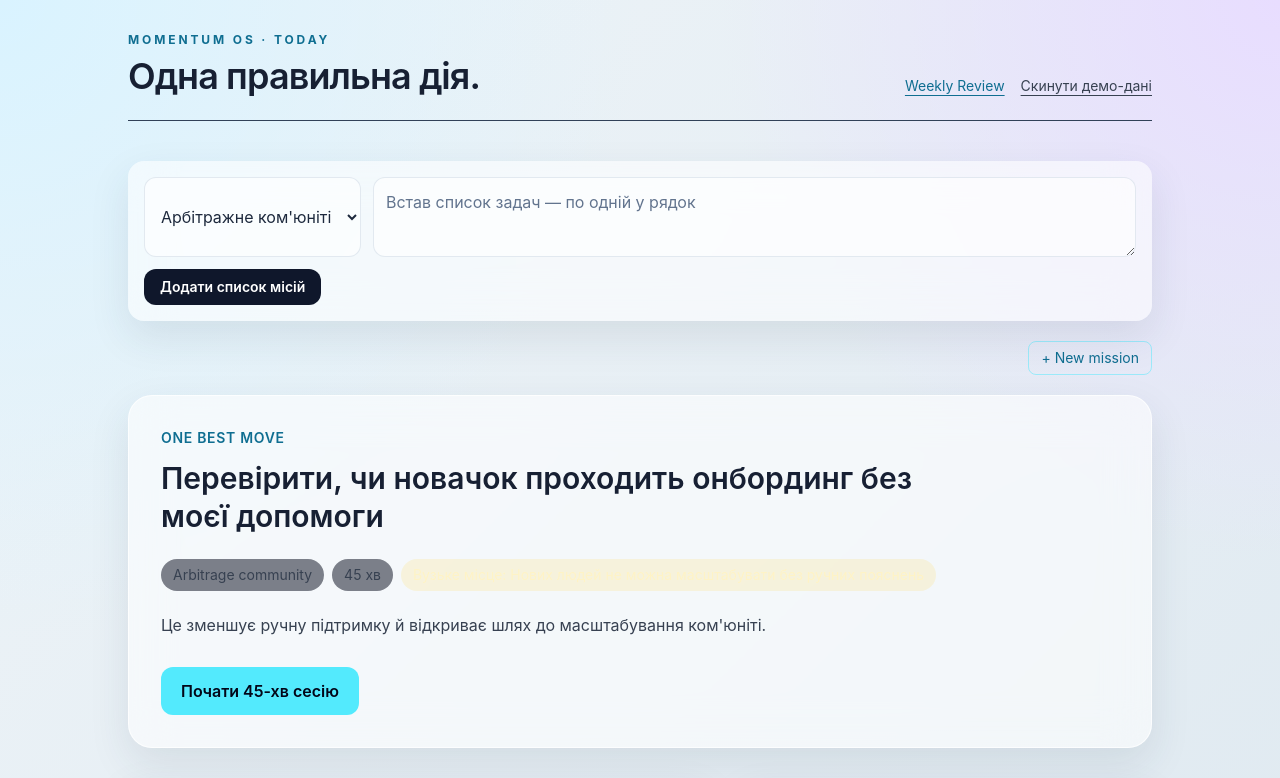
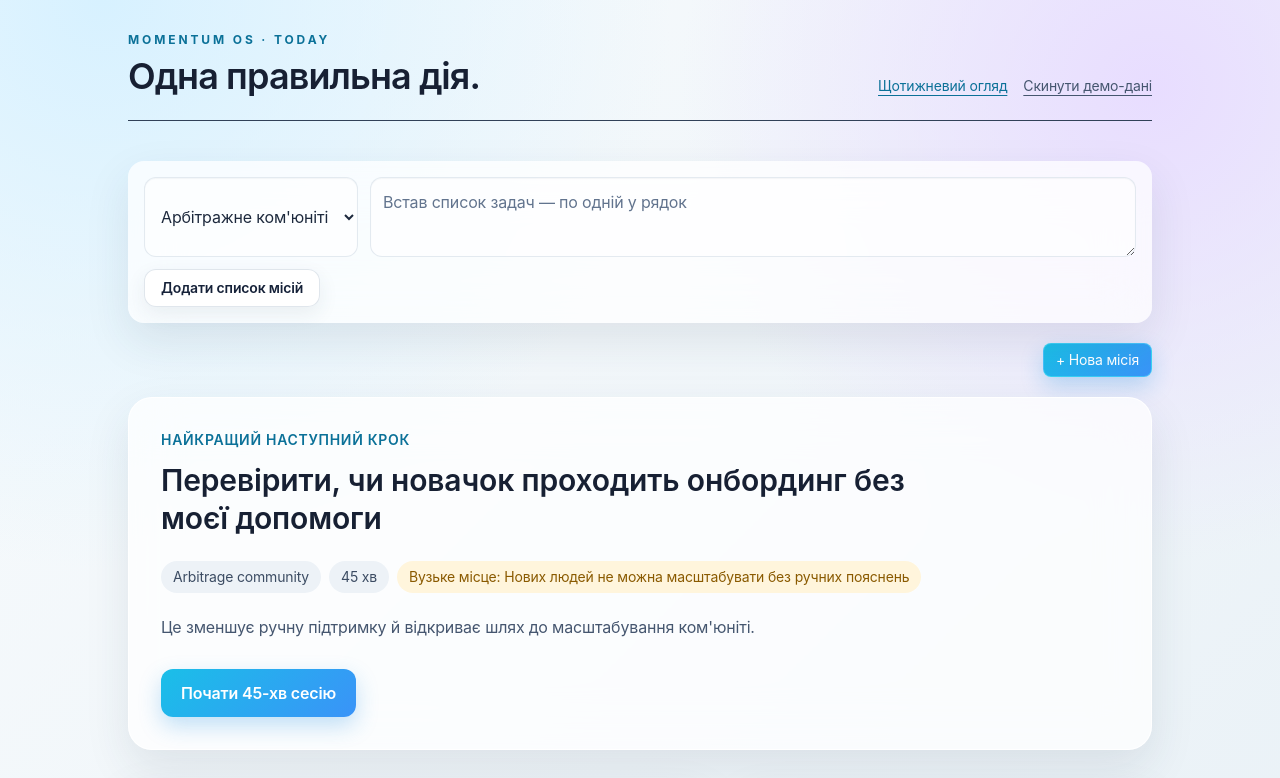
Before and after one commit to Yarosse/MomentumOS, a Next.js app in the folder apps/web/: page / in a window 1280 px wide. Shown: the top 778 px of the page. Built offline with nearby package versions, Linux system fonts and the light colour scheme.

Commit message:
feat: refine visual system and ukrainian UI

```diff
--- a/apps/web/src/app/globals.css
+++ b/apps/web/src/app/globals.css
@@ -10,7 +10,14 @@
 }
 
 body { background: var(--background); color: var(--foreground); font-family: -apple-system, BlinkMacSystemFont, "SF Pro Display", "Segoe UI", sans-serif; }
-main.min-h-screen { background: radial-gradient(circle at top left, #d9f3ff 0, transparent 32%), radial-gradient(circle at top right, #e8ddff 0, transparent 28%), linear-gradient(135deg, #eef4f8, #dce7ef) !important; color: #172033 !important; }
-main.min-h-screen section, main.min-h-screen article { backdrop-filter: blur(22px); background: rgba(255, 255, 255, .56) !important; border-color: rgba(255, 255, 255, .72) !important; box-shadow: 0 16px 40px rgba(44, 62, 80, .10); }
-main.min-h-screen .text-slate-100, main.min-h-screen .text-slate-200, main.min-h-screen .text-slate-300, main.min-h-screen .text-slate-400 { color: #374151 !important; }
-main.min-h-screen .text-cyan-200, main.min-h-screen .text-cyan-300 { color: #0f6e91 !important; }
+main.min-h-screen { background: radial-gradient(circle at 8% 0%, #d7f1ff 0, transparent 30%), radial-gradient(circle at 90% 6%, #e8ddff 0, transparent 26%), linear-gradient(135deg, #f8fbfd, #e6eff5) !important; color: #172033 !important; letter-spacing: -.01em; }
+main.min-h-screen section, main.min-h-screen article { backdrop-filter: blur(26px); background: rgba(255, 255, 255, .72) !important; border-color: rgba(255, 255, 255, .9) !important; box-shadow: 0 18px 45px rgba(36, 55, 76, .10); }
+main.min-h-screen .text-slate-100, main.min-h-screen .text-slate-200, main.min-h-screen .text-slate-300, main.min-h-screen .text-slate-400 { color: #45566f !important; }
+main.min-h-screen .text-cyan-200, main.min-h-screen .text-cyan-300 { color: #0b7198 !important; }
+main.min-h-screen button[class*="bg-slate-900"] { background: rgba(255,255,255,.88) !important; color: #162239 !important; border: 1px solid rgba(137,157,180,.26); box-shadow: 0 7px 20px rgba(40,60,85,.08); }
+main.min-h-screen button[class*="bg-slate-900"]:hover { background: #fff !important; border-color: rgba(42,130,170,.55); }
+main.min-h-screen button[class*="bg-cyan-300"] { background: linear-gradient(135deg, #1abfe8, #3a93f8) !important; color: white !important; box-shadow: 0 9px 22px rgba(35,145,225,.27); }
+main.min-h-screen span[class*="bg-slate-950"], main.min-h-screen span[class*="bg-slate-800"] { background: #edf2f7 !important; color: #3c4c63 !important; }
+main.min-h-screen span[class*="bg-amber"] { background: #fff5dc !important; color: #8a5a00 !important; }
+main.min-h-screen textarea, main.min-h-screen select { box-shadow: inset 0 1px 1px rgba(34,50,70,.04); outline: none; }
+main.min-h-screen textarea:focus, main.min-h-screen select:focus { border-color: #38bdf8 !important; box-shadow: 0 0 0 3px rgba(56,189,248,.18); }
--- a/apps/web/src/app/page.tsx
+++ b/apps/web/src/app/page.tsx
@@ -59,13 +59,13 @@ export default function Home() {
   };
 
   const createMission = () => {
-    const title = window.prompt("Mission result");
+    const title = window.prompt("Який результат має дати місія?");
     if (!title?.trim()) return;
     const engineId = window.prompt(`Engine: ${state.engines.map((item) => item.id).join(", ")}`, "community");
     if (!engineId || !state.engines.some((item) => item.id === engineId)) return;
-    const whyNow = window.prompt("Why now?");
+    const whyNow = window.prompt("Чому це важливо саме зараз?");
     if (!whyNow?.trim()) return;
-    const minutes = Number(window.prompt("Minutes (30-90)", "45"));
+    const minutes = Number(window.prompt("Хвилини (30–90)", "45"));
     if (!Number.isFinite(minutes) || minutes < 30 || minutes > 90) return;
     setState((current) => ({ ...current, missions: [...current.missions, { id: crypto.randomUUID(), title: title.trim(), engineId, whyNow: whyNow.trim(), minutes, status: "planned" }] }));
   };
@@ -73,9 +73,9 @@ export default function Home() {
   const editEngine = (engineId: string) => {
     const currentEngine = state.engines.find((item) => item.id === engineId);
     if (!currentEngine) return;
-    const stage = window.prompt("Current stage", currentEngine.stage);
+    const stage = window.prompt("Поточна стадія", currentEngine.stage);
     if (!stage?.trim()) return;
-    const bottleneck = window.prompt("One current bottleneck", currentEngine.bottleneck);
+    const bottleneck = window.prompt("Одне поточне вузьке місце", currentEngine.bottleneck);
     if (!bottleneck?.trim()) return;
     setState((current) => ({ ...current, engines: current.engines.map((item) => item.id === engineId ? { ...item, stage: stage.trim(), bottleneck: bottleneck.trim() } : item) }));
   };
@@ -87,15 +87,15 @@ export default function Home() {
       <div className="mx-auto max-w-5xl">
         <header className="mb-10 flex flex-col gap-3 border-b border-slate-700 pb-6 sm:flex-row sm:items-end sm:justify-between">
           <div><p className="mb-2 text-xs font-bold tracking-[0.24em] text-cyan-300">MOMENTUM OS · TODAY</p><h1 className="text-3xl font-semibold tracking-tight sm:text-4xl">Одна правильна дія.</h1></div>
-          <div className="flex gap-4"><Link href="/review" className="w-fit text-sm text-cyan-200 underline underline-offset-4 hover:text-cyan-100">Weekly Review</Link><button onClick={resetDemo} className="w-fit text-sm text-slate-400 underline underline-offset-4 hover:text-slate-200">Скинути демо-дані</button></div>
+          <div className="flex gap-4"><Link href="/review" className="w-fit text-sm text-cyan-200 underline underline-offset-4 hover:text-cyan-100">Щотижневий огляд</Link><button onClick={resetDemo} className="w-fit text-sm text-slate-400 underline underline-offset-4 hover:text-slate-200">Скинути демо-дані</button></div>
         </header>
 
         <section className="mb-5 rounded-2xl p-4"><div className="flex flex-col gap-3 sm:flex-row"><select value={bulkEngine} onChange={(event) => setBulkEngine(event.target.value)} className="rounded-xl border border-slate-300/50 bg-white/60 px-3 py-2 text-slate-800"><option value="scalping">Скальпінг</option><option value="community">Арбітражне ком'юніті</option><option value="telegram">Telegram-гра</option><option value="doors">Двері</option></select><textarea value={bulkText} onChange={(event) => setBulkText(event.target.value)} placeholder="Встав список задач — по одній у рядок" className="min-h-20 flex-1 rounded-xl border border-slate-300/50 bg-white/60 p-3 text-slate-800 placeholder:text-slate-500" /></div><button onClick={addMissionList} className="mt-3 rounded-xl bg-slate-900 px-4 py-2 text-sm font-semibold text-white">Додати список місій</button></section>
 
-        <div className="mb-5 flex justify-end"><button onClick={createMission} className="rounded-lg border border-cyan-300/50 px-3 py-1.5 text-sm text-cyan-200 hover:bg-cyan-300/10">+ New mission</button></div>
+        <div className="mb-5 flex justify-end"><button onClick={createMission} className="rounded-lg border border-cyan-300/50 px-3 py-1.5 text-sm text-cyan-200 hover:bg-cyan-300/10">+ Нова місія</button></div>
 
         <section className="rounded-3xl border border-cyan-300/30 bg-gradient-to-br from-cyan-400/10 to-indigo-400/10 p-6 shadow-2xl shadow-cyan-950/20 sm:p-8">
-          <p className="mb-3 text-sm font-semibold uppercase tracking-wider text-cyan-200">One Best Move</p>
+          <p className="mb-3 text-sm font-semibold uppercase tracking-wider text-cyan-200">Найкращий наступний крок</p>
           {mainMission && engine ? <>
             <h2 className="max-w-3xl text-2xl font-semibold leading-tight sm:text-3xl">{mainMission.title}</h2>
             <div className="mt-6 flex flex-wrap gap-2 text-sm"><span className="rounded-full bg-slate-950/50 px-3 py-1.5 text-slate-200">{engine.name}</span><span className="rounded-full bg-slate-950/50 px-3 py-1.5 text-slate-200">{mainMission.minutes} хв</span><span className="rounded-full bg-amber-300/15 px-3 py-1.5 text-amber-100">Вузьке місце: {engine.bottleneck}</span></div>
@@ -107,7 +107,7 @@ export default function Home() {
         <div className="mt-8 grid gap-8 lg:grid-cols-[1.4fr_1fr]">
           <section>
             <h2 className="mb-4 text-lg font-semibold">Альтернативи</h2><div className="space-y-3">{alternatives.slice(0, 2).map((mission) => { const alternativeEngine = state.engines.find((item) => item.id === mission.engineId); return <button key={mission.id} onClick={() => chooseMission(mission)} disabled={Boolean(activeMission)} className="w-full rounded-2xl border border-slate-700 bg-slate-900 p-5 text-left transition hover:border-cyan-300/70 hover:bg-slate-800 disabled:cursor-not-allowed disabled:opacity-50"><p className="text-sm text-cyan-200">{alternativeEngine?.name} · {mission.minutes} хв</p><p className="mt-1 font-medium leading-6">{mission.title}</p></button>; })}</div>
-            <h2 className="mb-4 mt-8 text-lg font-semibold">Машини</h2><div className="grid gap-3 sm:grid-cols-2">{state.engines.map((item) => <article key={item.id} className="rounded-2xl border border-slate-800 bg-slate-900/60 p-4"><div className="flex items-center justify-between gap-2"><h3 className="font-semibold">{item.name}</h3><span className="rounded-full bg-slate-800 px-2 py-1 text-xs text-slate-300">{item.status}</span></div><p className="mt-3 text-sm text-cyan-200">{item.stage}</p><p className="mt-2 text-sm leading-5 text-slate-400">{item.bottleneck}</p><button onClick={() => editEngine(item.id)} className="mt-4 text-sm text-cyan-200 underline underline-offset-4 hover:text-cyan-100">Edit bottleneck</button></article>)}</div>
+            <h2 className="mb-4 mt-8 text-lg font-semibold">Машини</h2><div className="grid gap-3 sm:grid-cols-2">{state.engines.map((item) => <article key={item.id} className="rounded-2xl border border-slate-800 bg-slate-900/60 p-4"><div className="flex items-center justify-between gap-2"><h3 className="font-semibold">{item.name}</h3><span className="rounded-full bg-slate-800 px-2 py-1 text-xs text-slate-300">{item.status === "active" ? "активна" : "експеримент"}</span></div><p className="mt-3 text-sm text-cyan-200">{item.stage}</p><p className="mt-2 text-sm leading-5 text-slate-400">{item.bottleneck}</p><button onClick={() => editEngine(item.id)} className="mt-4 text-sm text-cyan-200 underline underline-offset-4 hover:text-cyan-100">Змінити вузьке місце</button></article>)}</div>
           </section>
           <aside className="space-y-6"><section className="rounded-2xl border border-rose-400/20 bg-rose-400/5 p-5"><h2 className="font-semibold text-rose-200">Сьогодні не робимо</h2><ul className="mt-3 space-y-2 text-sm leading-6 text-slate-300">{state.todayBoundary.map((item) => <li key={item}>— {item}</li>)}</ul></section><section className="rounded-2xl border border-slate-700 bg-slate-900/60 p-5"><h2 className="font-semibold">Останній доказ</h2><p className="mt-3 text-sm leading-6 text-slate-400">{lastProof ?? "Ще немає. Заверши одну місію з коротким фактом."}</p></section></aside>
         </div>
```
